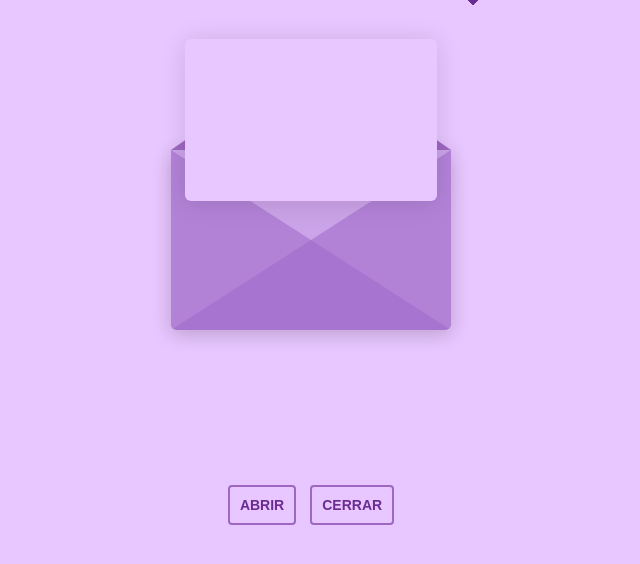
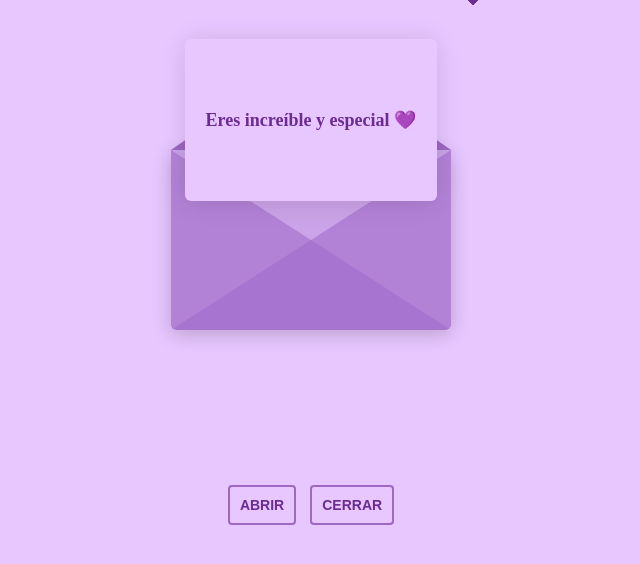
Before and after one commit to GenjiGH/14FB, a plain HTML site: page index.html in a window 1280 px wide. Both pictures are taken after a click on the button "ABRIR". Shown: the whole page, without its empty margins (329-969 px from the left). Drawn offline with nearby package versions, Linux system fonts and the light colour scheme.

Commit message:
Update style.css

```diff
--- a/style.css
+++ b/style.css
@@ -62,6 +62,11 @@ body {
     user-select: text;
     opacity: 0;
     transition: opacity 0.5s ease-in-out;
+}
+
+.open #message {
+    display: block;
+    opacity: 1;
 }
 
 .hidden {
```
